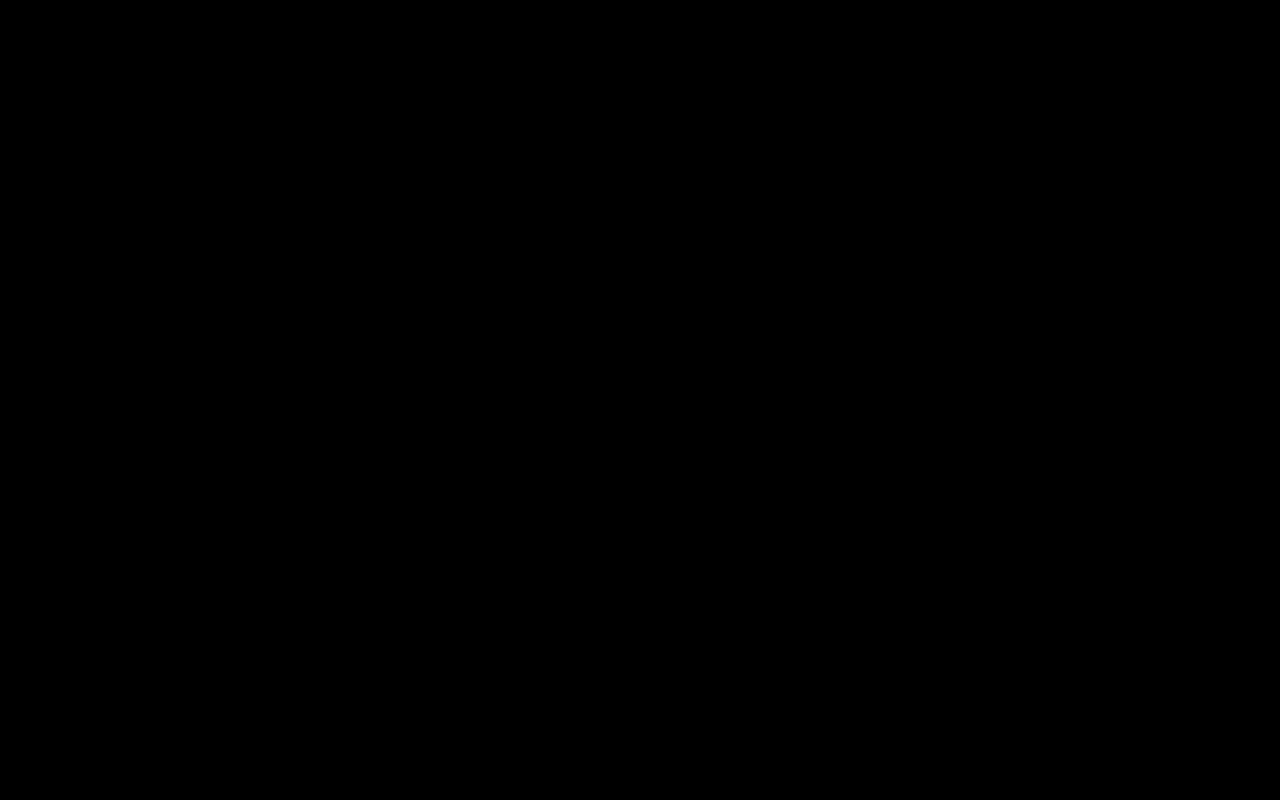
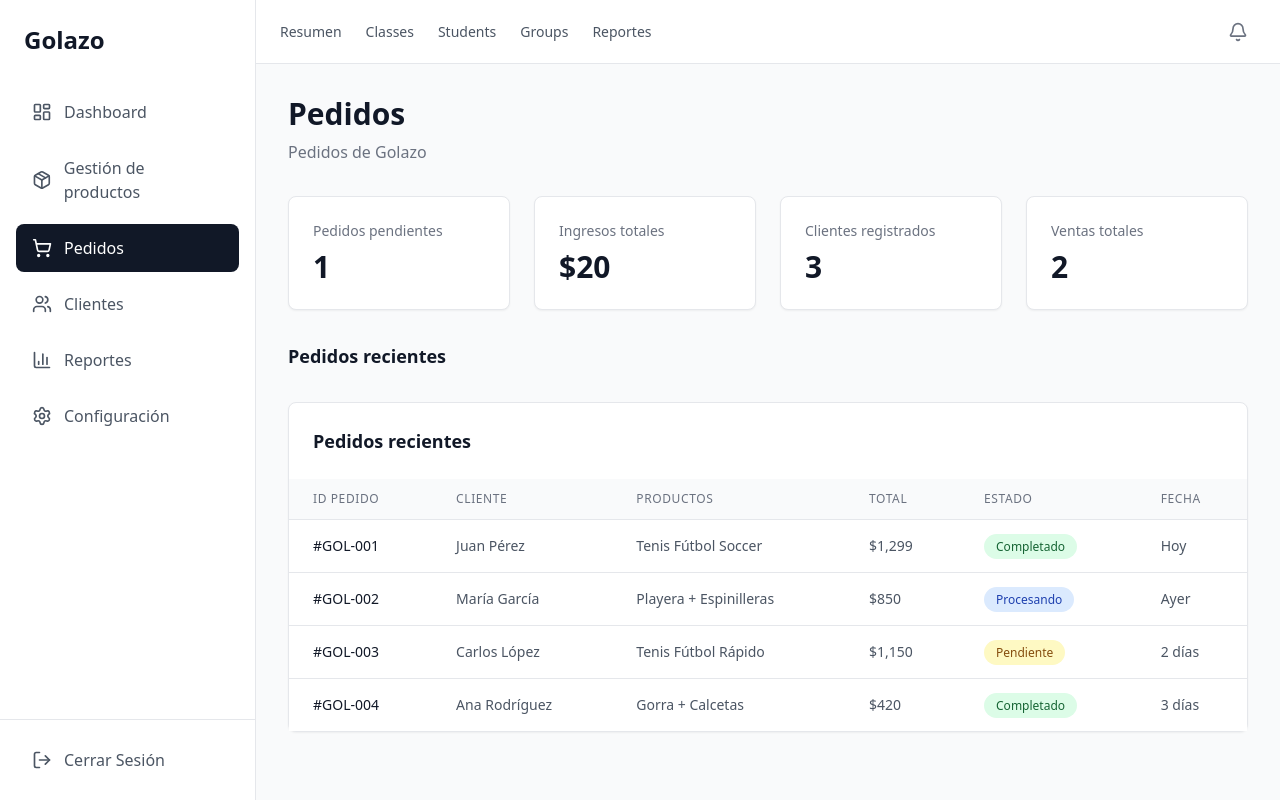
Before and after one commit to UlisesG13/Frontend_Golazo, a React (Vite) app: page /admin/pedidos in a window 1280 px wide. Before the commit this address had no page. Built offline with nearby package versions, Linux system fonts and the light colour scheme.

Commit message:
Vista pedidos v1

```diff
--- a/src/Administrador/components/organism/Sidebar.jsx
+++ b/src/Administrador/components/organism/Sidebar.jsx
@@ -17,7 +17,7 @@ import SidebarLink from '../molecule/SidebarLink.jsx';
 // Estos 'href' deben coincidir con las rutas que definiste en App.jsx
 const sidebarLinks = [
   { icon: <LayoutDashboard size={20} />, label: 'Dashboard', href: '/admin' },
-  { icon: <Package size={20} />, label: 'Gestión de productos', href: '/admin/products' },
+  { icon: <Package size={20} />, label: 'Gestión de productos', href: '/admin/productos' },
   { icon: <ShoppingCart size={20} />, label: 'Pedidos', href: '/admin/pedidos' }, // (Añade esta ruta en App.jsx cuando la crees)
   { icon: <Users size={20} />, label: 'Clientes', href: '/admin/clientes' }, // (Añade esta ruta en App.jsx cuando la crees)
   { icon: <BarChart3 size={20} />, label: 'Reportes', href: '/admin/reportes' }, // (Añade esta ruta en App.jsx cuando la crees)
--- /dev/null
+++ b/src/Administrador/pages/OrdersPage.jsx
@@ -0,0 +1,48 @@
+
+import AdminLayout from '../components/template/AdminLayout.jsx';
+import PageHeader from '../components/organism/PageHeader.jsx';
+import StatsGrid from '../components/organism/StatsGrid.jsx';
+import RecentOrdersTable from '../components/organism/RecentOrdersTable.jsx';
+
+// --- Tus datos (simulados) ---
+// Estos son los mismos datos que en el Dashboard, tal como muestra la captura
+const statsData = [
+  { title: 'Pedidos pendientes', value: '1' },
+  { title: 'Ingresos totales', value: '$20' },
+  { title: 'Clientes registrados', value: '3' },
+  { title: 'Ventas totales', value: '2' },
+];
+
+const ordersData = [
+  { id: '#GOL-001', cliente: 'Juan Pérez', productos: 'Tenis Fútbol Soccer', total: '$1,299', estado: 'Completado', fecha: 'Hoy' },
+  { id: '#GOL-002', cliente: 'María García', productos: 'Playera + Espinilleras', total: '$850', estado: 'Procesando', fecha: 'Ayer' },
+  { id: '#GOL-003', cliente: 'Carlos López', productos: 'Tenis Fútbol Rápido', total: '$1,150', estado: 'Pendiente', fecha: '2 días' },
+  { id: '#GOL-004', cliente: 'Ana Rodríguez', productos: 'Gorra + Calcetas', total: '$420', estado: 'Completado', fecha: '3 días' },
+];
+
+/**
+ * PÁGINA: Pedidos (Nivel 5)
+ * Ensambla los organismos existentes en la plantilla.
+ */
+export default function OrdersPage() {
+  return (
+    <AdminLayout>
+      {/* 1. Organismo PageHeader (reutilizado) */}
+      <PageHeader
+        title="Pedidos"
+        description="Pedidos de Golazo"
+      />
+
+      {/* 2. Organismo StatsGrid (reutilizado) */}
+      <div className="mt-8">
+        <StatsGrid stats={statsData} />
+      </div>
+
+      {/* 3. Organismo RecentOrdersTable (reutilizado) */}
+      <div className="mt-8">
+        <h3 className="text-lg font-semibold text-gray-900 mb-4">Pedidos recientes</h3>
+        <RecentOrdersTable orders={ordersData} />
+      </div>
+    </AdminLayout>
+  );
+}
--- a/src/App.jsx
+++ b/src/App.jsx
@@ -3,6 +3,7 @@ import { BrowserRouter, Routes, Route } from 'react-router-dom';
 import LandingPage from './Shared/pages/LandingPage';
 import AdminDashboard from './Administrador/pages/AdminDashboard';
 import ProductManagementPage from './Administrador/pages/ProductManagement.jsx';
+import OrdersPage from './Administrador/pages/OrdersPage.jsx';
 
 function App() {
   return (
@@ -15,7 +16,10 @@ function App() {
         <Route path="/admin" element={<AdminDashboard />} />
 
         {/* Ruta para la gestión de productos */}
-        <Route path="/admin/products" element={<ProductManagementPage />} />
+        <Route path="/admin/productos" element={<ProductManagementPage />} />
+
+        {/* Ruta para la gestión de pedidos */}
+        <Route path="/admin/pedidos" element={<OrdersPage />} />
       </Routes>
     </BrowserRouter>
   );
```
